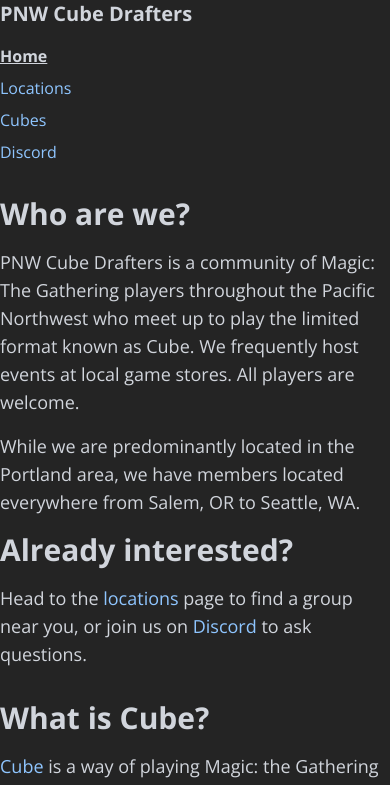
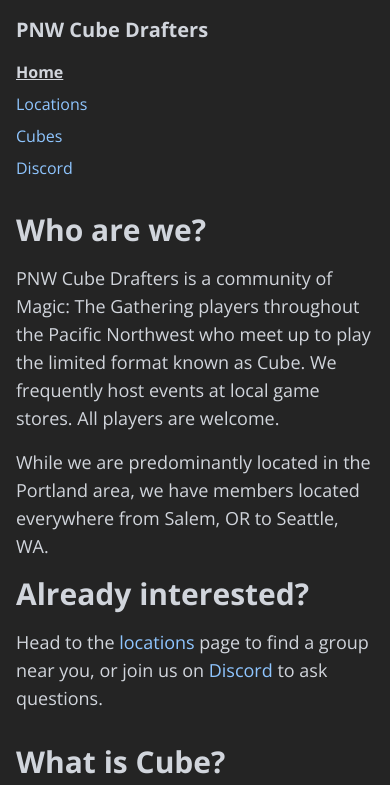
Before and after one commit to damon-myers/pnwcubedrafters, a Next.js app: page / in a window 390 px wide. Shown: the top 785 px of the page. Built offline with nearby package versions, Linux system fonts and the light colour scheme.

Commit message:
fix: add padding back in on small devices

```diff
--- a/src/app/layout.tsx
+++ b/src/app/layout.tsx
@@ -27,7 +27,7 @@
       <body
         className={`${openSans.className} antialiased text-gray-300`}>
         <div className="flex md:justify-center min-h-screen min-w-screen">
-          <div className="flex-grow bg-[#242424] md:border-2 md:border-[#323232] md:m-12 md:p-12 md:max-w-6xl">
+          <div className="flex-grow bg-[#242424] p-4 md:border-2 md:border-[#323232] md:m-12 md:p-12 md:max-w-6xl">
             <NavMenu />
             <div>
               {children}
```
